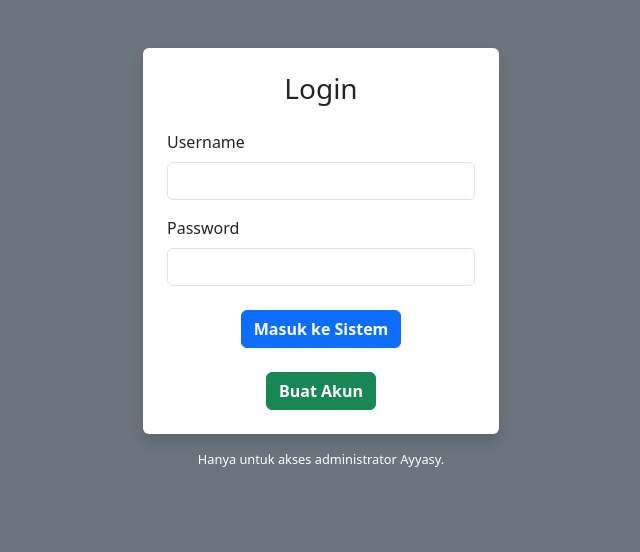
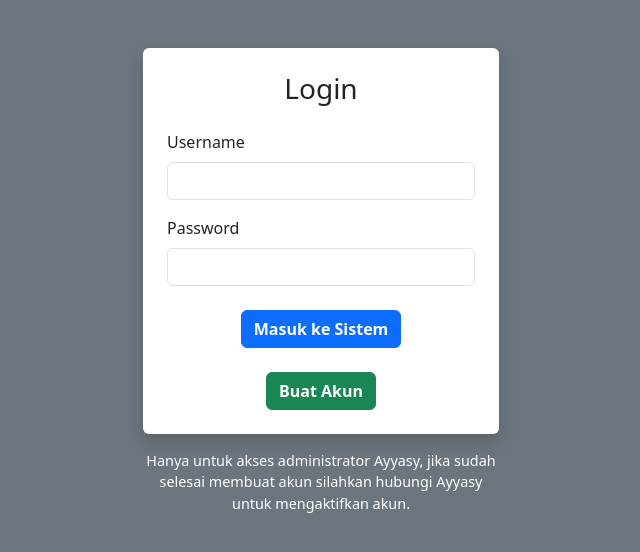
Before and after one commit to ayyasyLN-01/aplikasi-lembur-karyawan, a website: page public/login.html in a window 1280 px wide. Shown: the whole page, without its empty margins (319-959 px from the left). Drawn offline with nearby package versions, Linux system fonts and the light colour scheme.

Commit message:
Update teks informasi login

```diff
--- a/public/login.html
+++ b/public/login.html
@@ -35,8 +35,9 @@
                         </div>
                     </div>
                 </div>
-                <p class="text-center text-white mt-3" style="font-size: 0.8rem;">
-                    Hanya untuk akses administrator Ayyasy.
+                <p class="text-center text-white mt-3" style="font-size: 0.9rem;">
+                    Hanya untuk akses administrator Ayyasy, jika sudah selesai membuat akun silahkan hubungi Ayyasy
+                    untuk mengaktifkan akun.
                 </p>
             </div>
         </div>
```
